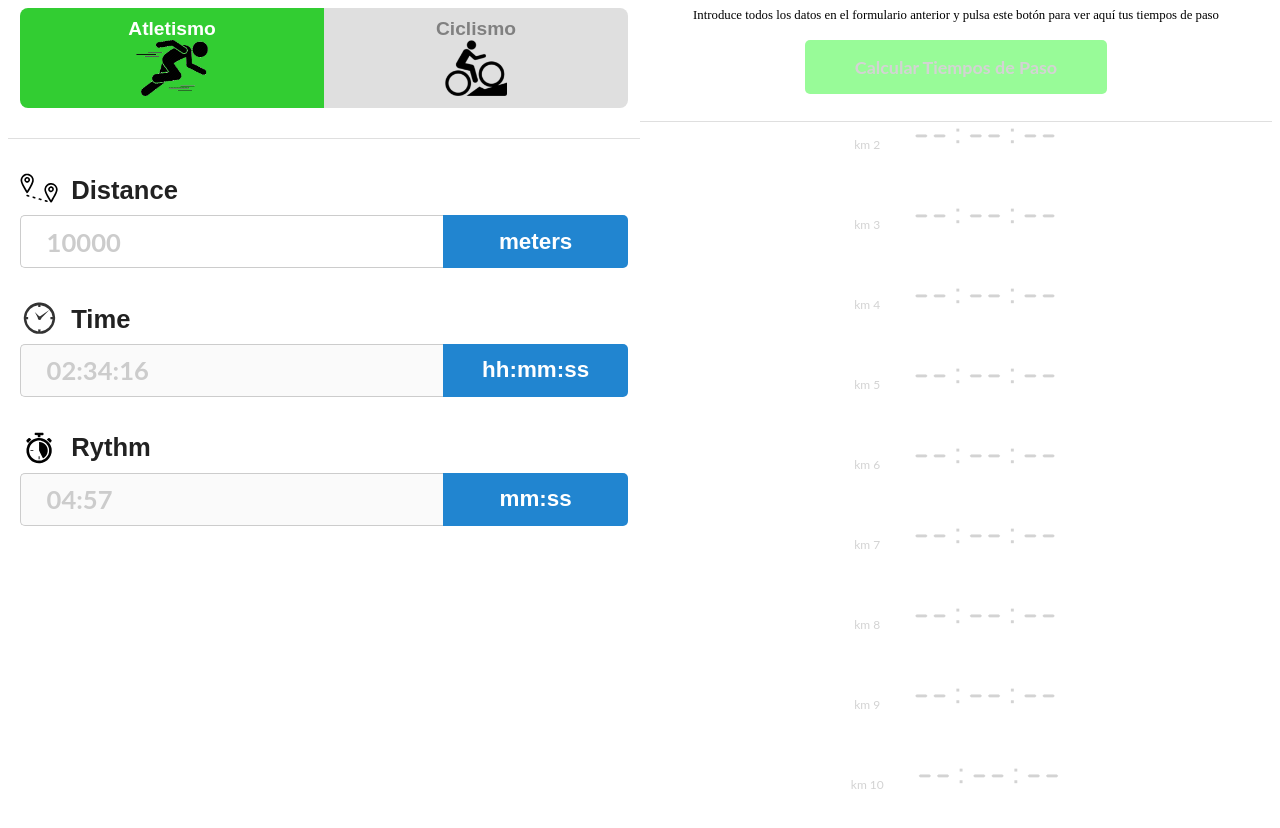
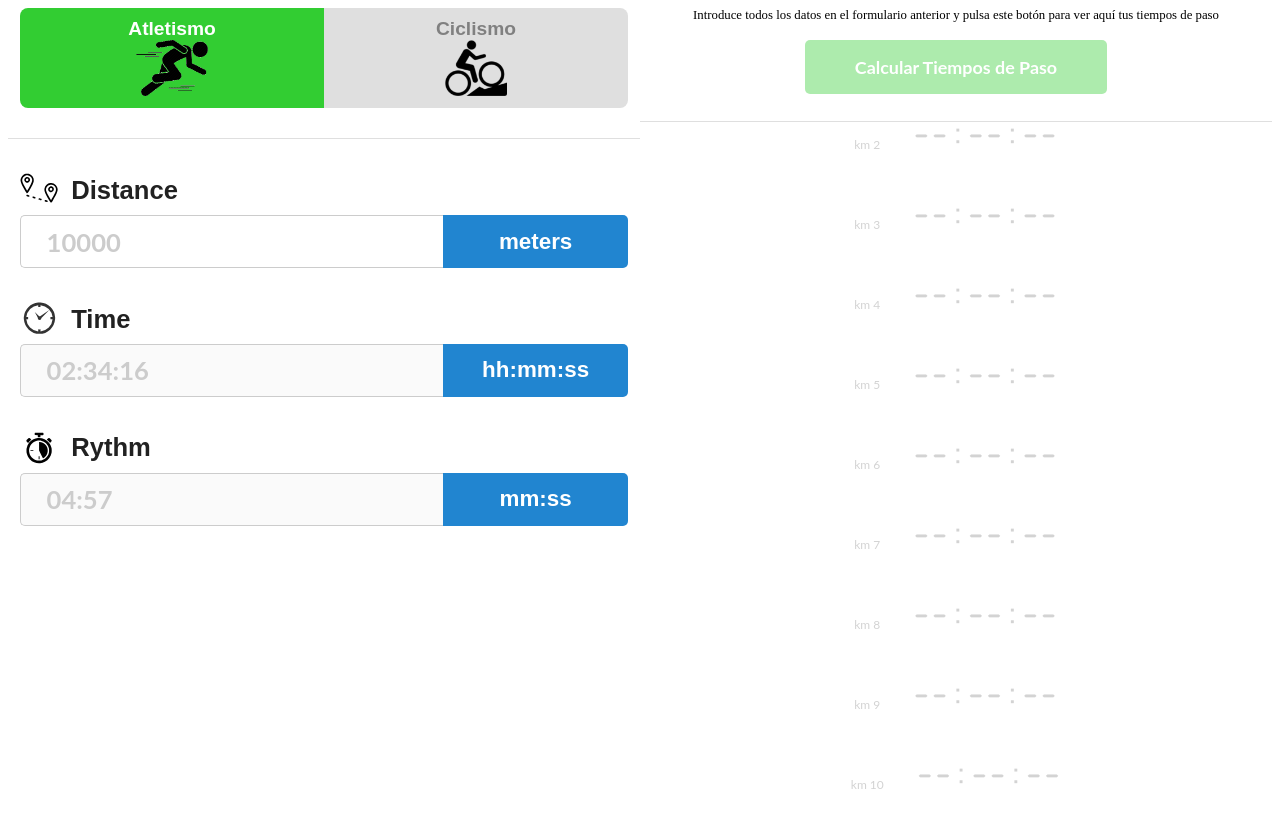
Before and after one commit to jorgesc/PaceCalculator, a React (Create React App) app: page / in a window 1280 px wide. Shown: the top 828 px of the page. Built offline with nearby package versions, Linux system fonts and the light colour scheme.

Commit message:
Changed color of disabled CalculateButton

```diff
--- a/src/components/CalculateButton/CalculateButton.tsx
+++ b/src/components/CalculateButton/CalculateButton.tsx
@@ -12,12 +12,12 @@ interface ICalculateButtonProps extends IStyledProps {
 
 const StyledCalculateButton = styled.button<IStyledProps>`
   border: none;
-  background-color: ${props => (props.disabled ? "palegreen" : "limegreen")};
+  background-color: ${props => (props.disabled ? "#adebad" : "limegreen")};
   padding: 16px 50px 16px 50px;
   border-radius: 5px;
   font-size: 1.4em;
   font-weight: bold;
-  color: ${props => (props.disabled ? "lightgray" : "white")};
+  color: white;
   font-family: Lato;
   outline: none;
   margin-top: 17px;
```
